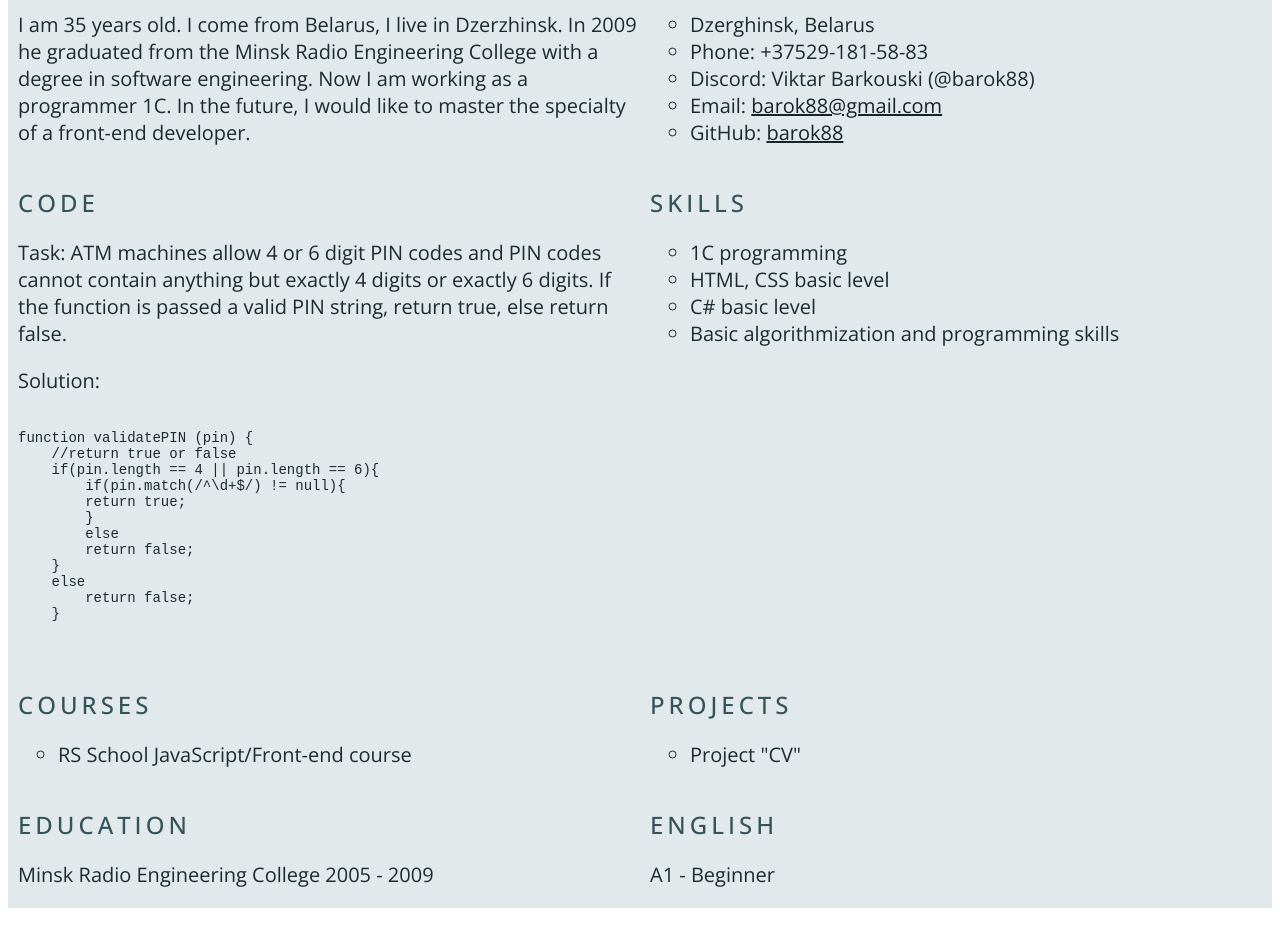
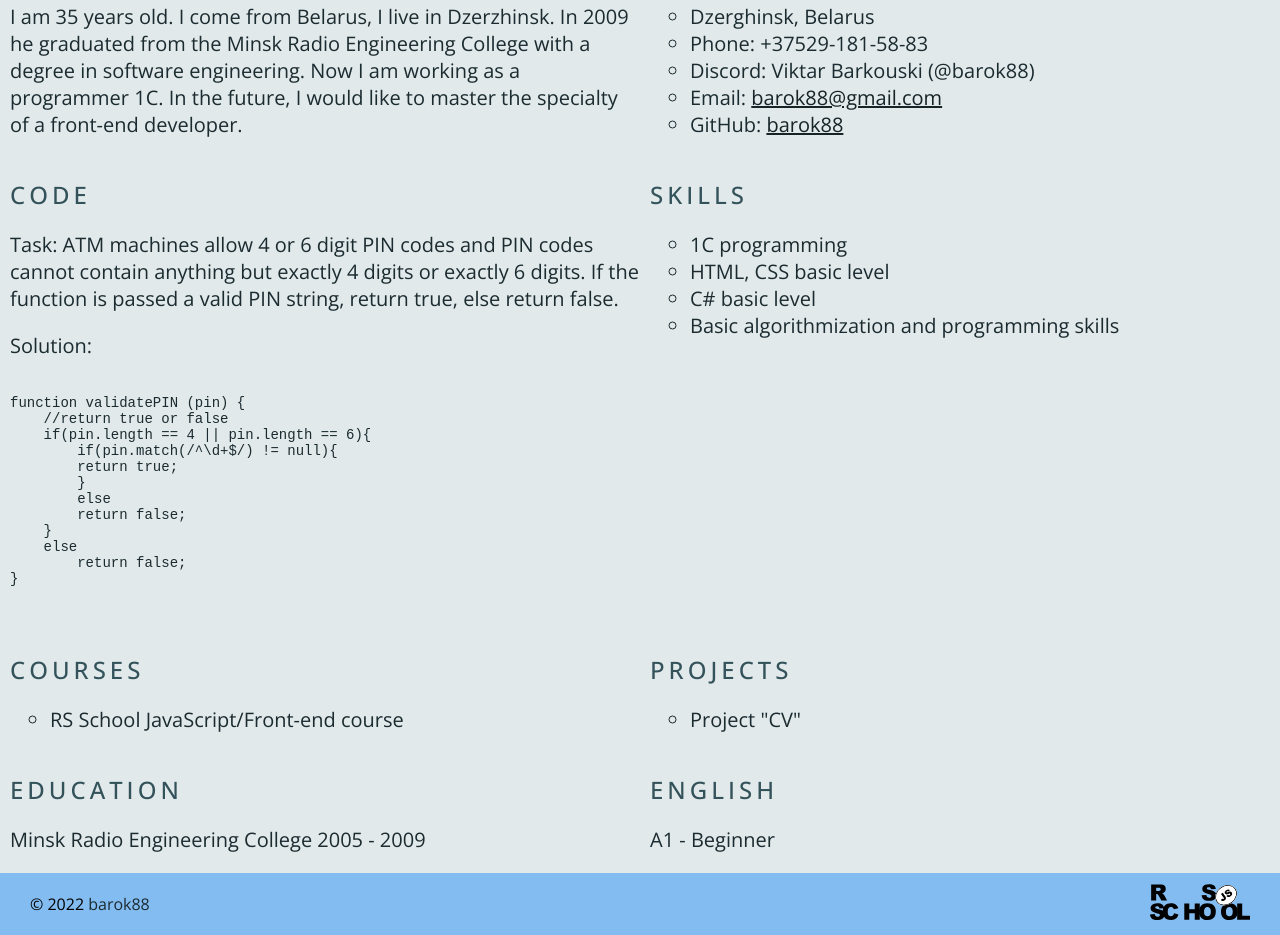
Before and after one commit to Barok88/rsschool-cv, a plain HTML site: page index.html in a window 1280 px wide. Shown: the part 362-1297 px from the top of the page. Drawn offline with Linux system fonts and the light colour scheme; files whose address does not match are found by name.

Commit message:
feat: add footer

```diff
--- a/css/style.css
+++ b/css/style.css
@@ -12,13 +12,19 @@ html {
 }
 
 body {
+  min-width: 320px;
+  min-height: 100vh;
+  margin: 0;
+  padding: 0;
   display: flex;
   flex-direction: column;
   justify-content: space-between;
   font-family: 'OpenSans', sans-serif;
+  background-color: #e1e9eb;
 }
 
 .container {
+  max-width: 1440px;
   margin: 0 auto;
 }
 
@@ -46,6 +52,9 @@ body {
   color: #923737;
   text-shadow: 2px 2px 2px #2e0404;
 }
+.main{
+  margin-bottom: auto;
+}
 
 .main-container {
   display: flex;
@@ -56,7 +65,6 @@ body {
   width: 50%;
   font-size: 20px;
   color: #1b2b30;
-  background-color: #e1e9eb;
   padding-left: 10px;
 }
 
@@ -120,3 +128,28 @@ body {
 .section-list{
   list-style-type: circle;
 }
+
+.footer{
+  background-color: #83bcf1;
+}
+
+.container-footer{
+  display: flex;
+  justify-content: space-between;
+  padding: 10px 30px;
+  align-items: center;
+}
+
+.rss-logo{
+  width: 100px;
+}
+
+.github-link{
+  text-decoration: none;
+  color: #1b2b30;
+}
+
+.github-link:hover{
+  color: #2e0404;
+  text-shadow: 1px 1px 1px #2e0404;
+}
--- a/index.html
+++ b/index.html
@@ -25,7 +25,7 @@
             </nav>
         </div>
     </header>
-    <main>
+    <main class="main">
         <div class="container main-container">
             <section class="section section-profile" id="profile">
                 <img src="assets/img/my-photo.png" alt="my-photo" class="profile-photo">
@@ -46,7 +46,7 @@
                     <li class="section-item">Phone: +37529-181-58-83</li>
                     <li class="section-item">Discord: Viktar Barkouski (@barok88)</li>
                     <li class="section-item">Email: <a href="mailto:barok88@gmail.com" title="email" class="contact-link">barok88@gmail.com</a></li>
-                    <li class="section-item">GitHub: <a href="https://github.com/barok88" title="github" class="contact-link">barok88</a></li>
+                    <li class="section-item">GitHub: <a href="https://github.com/barok88" title="github" class="contact-link" target="_blank">barok88</a></li>
                 </ul>
             </section>
             <section class="section" id="code">
@@ -67,17 +67,17 @@ function validatePIN (pin) {
     }
     else
         return false;
-    }
+}
                     </code>
                 </pre>
             </section>
             <section class="section" id="skills">
                 <h2 class="section-title">Skills</h2>
                 <ul class="section-list">
-                    <li class="section-item skill-item">1C programming</li>
-                    <li class="section-item skill-item">HTML, CSS basic level</li>
-                    <li class="section-item skill-item">C# basic level</li>
-                    <li class="section-item skill-item">Basic algorithmization and programming skills</li>
+                    <li class="section-item">1C programming</li>
+                    <li class="section-item">HTML, CSS basic level</li>
+                    <li class="section-item">C# basic level</li>
+                    <li class="section-item">Basic algorithmization and programming skills</li>
                 </ul>
             </section>
             <section class="section" id="courses">
@@ -102,8 +102,13 @@ function validatePIN (pin) {
             </section>
         </div>
     </main>
-    <footer>
-        <div class="container"></div>
+    <footer class="footer">
+        <div class="container container-footer">
+            <div>
+                © 2022 <a href="https://github.com/barok88" class="github-link">barok88</a>
+            </div>
+            <a href="https://rs.school/js/" class="rss-link" target="_blank"><img src="assets/svg/rs_school_js.svg" alt="rss-logo" class="rss-logo"></a>
+        </div>
     </footer>
 </body>
 </html>
```
Also changed, not shown: assets/svg/rs_school_js.svg (added).
